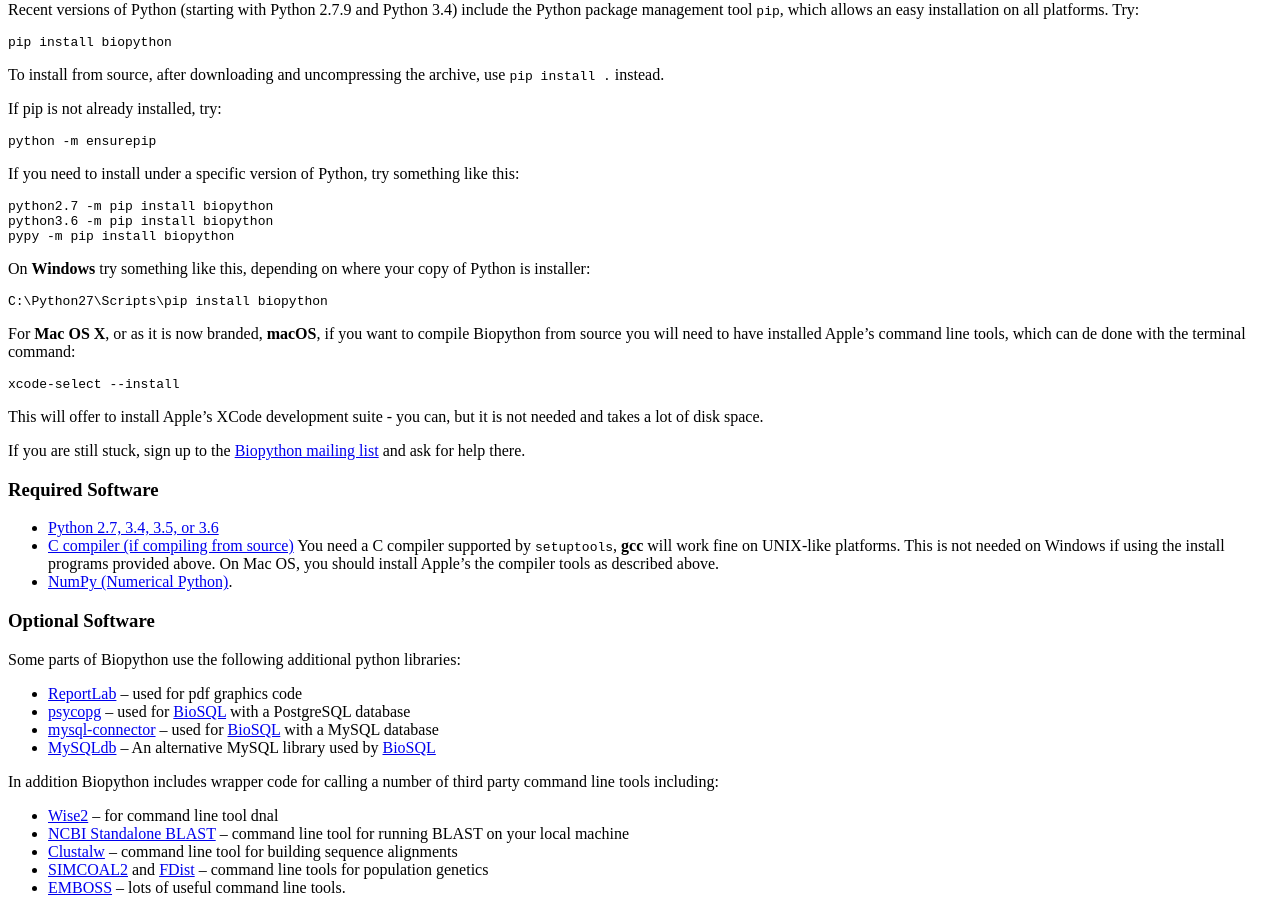
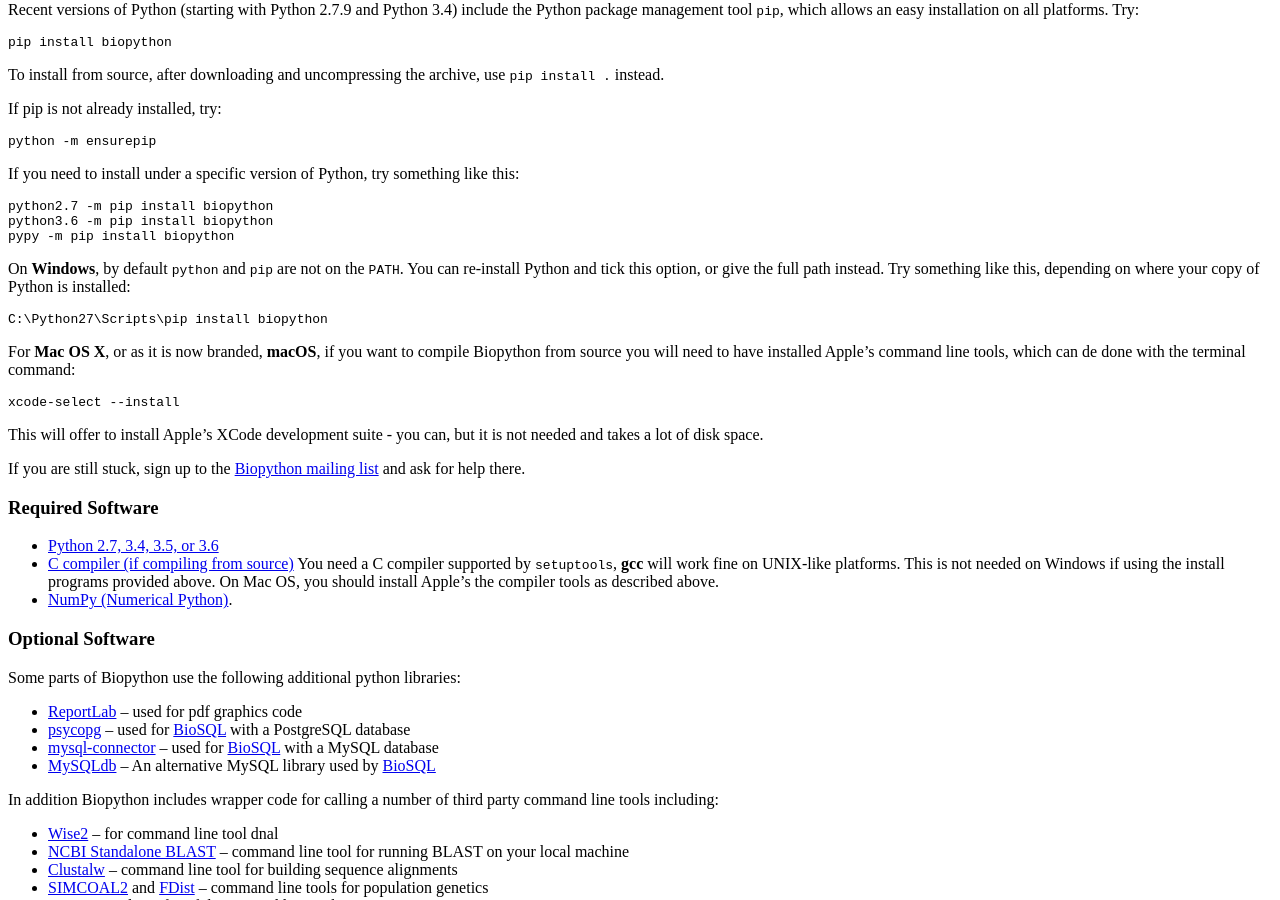
Before and after one commit to biopython/biopython.github.io, a Jekyll site: the page built from wiki/Download.md, in a window 1280 px wide and 900 px high, scrolled down 596 px. Built offline with Jekyll 4.4.1, drawn with Linux system fonts in a browser that asks for light colours.

Commit message:
Windows and PATH

````diff
--- a/wiki/Download.md
+++ b/wiki/Download.md
@@ -61,8 +61,9 @@ python3.6 -m pip install biopython
 pypy -m pip install biopython
 ```
 
-On **Windows** try something like this, depending on where your copy of
-Python is installer:
+On **Windows**, by default ``python`` and ``pip`` are not on the ``PATH``.
+You can re-install Python and tick this option, or give the full path instead.
+Try something like this, depending on where your copy of Python is installed:
 
 ```
 C:\Python27\Scripts\pip install biopython
````
